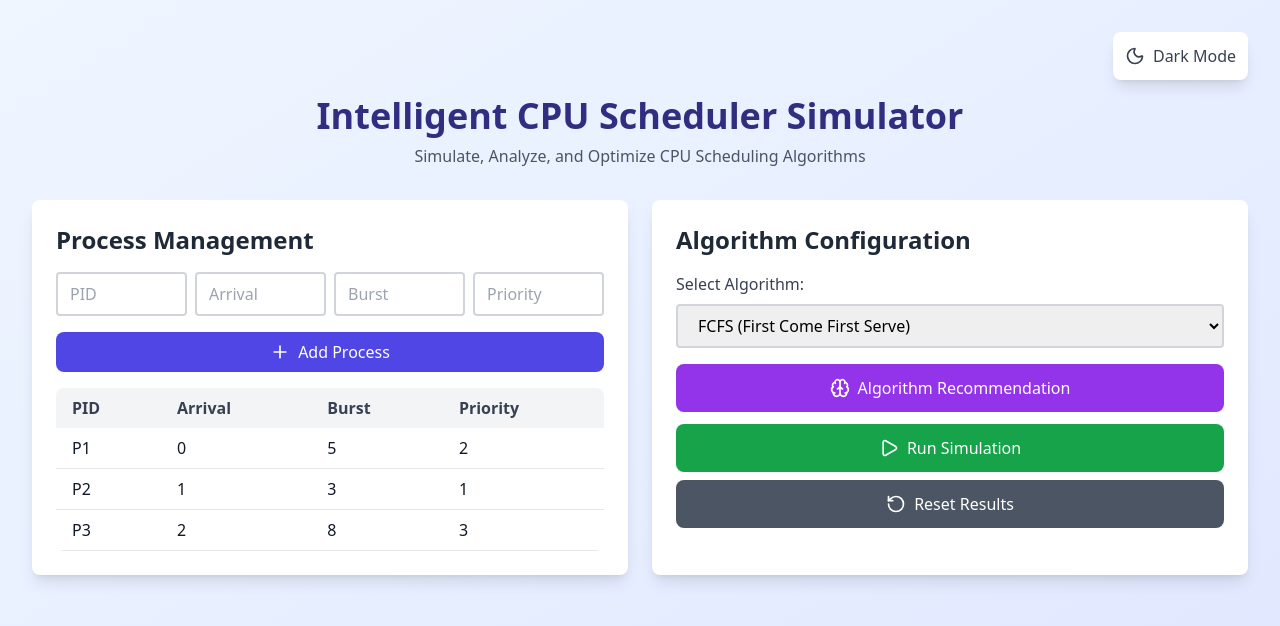
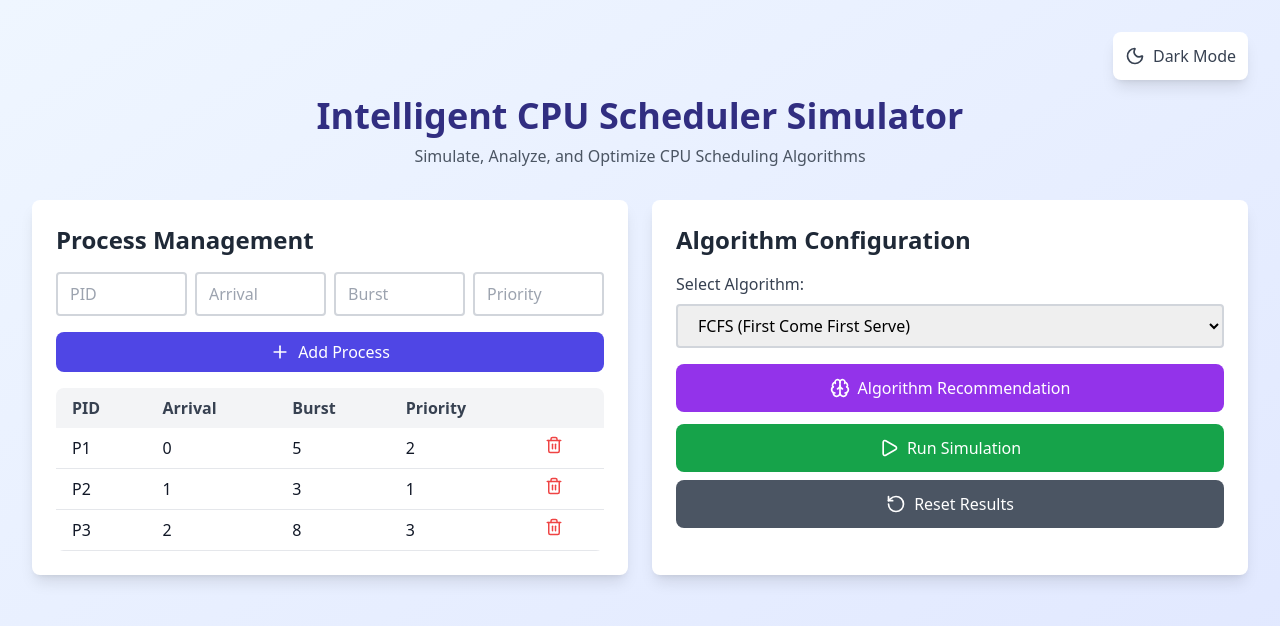
Before and after one commit to AyushDey1029/Intelligent-CPU-Scheduler-Simulator, a React (Create React App) app: page / in a window 1280 px wide. Shown: the top 626 px of the page. Built offline with nearby package versions, Linux system fonts and the light colour scheme.

Commit message:
Process delete button  added

```diff
--- a/src/App.js
+++ b/src/App.js
@@ -1,6 +1,6 @@
 import React, { useState, useEffect } from 'react';
 import { BarChart, Bar, XAxis, YAxis, CartesianGrid, Tooltip, Legend, ResponsiveContainer } from 'recharts';
-import { Play, Plus, Brain, RotateCcw, Moon, Sun } from 'lucide-react';
+import { Play, Plus, Brain, RotateCcw, Moon, Sun, Trash2 } from 'lucide-react';
 
 // Process Class
 class Process {
@@ -199,6 +199,10 @@ const CPUSchedulerSimulator = () => {
     }
   };
 
+  const removeProcess = (pid) => {
+    setProcesses(processes.filter(p => p.pid !== pid));
+  };
+
   const simulate = () => {
     const processCopies = processes.map(p => new Process(p.pid, p.arrivalTime, p.burstTime, p.priority));
     const result = selectedAlgorithm === 'roundRobin'
@@ -333,6 +337,7 @@ const CPUSchedulerSimulator = () => {
                     <th className={`px-4 py-2 text-left ${isDarkMode ? 'text-gray-300' : 'text-gray-700'}`}>Arrival</th>
                     <th className={`px-4 py-2 text-left ${isDarkMode ? 'text-gray-300' : 'text-gray-700'}`}>Burst</th>
                     <th className={`px-4 py-2 text-left ${isDarkMode ? 'text-gray-300' : 'text-gray-700'}`}>Priority</th>
+                    <th className={`px-4 py-2 ${isDarkMode ? 'text-gray-300' : 'text-gray-700'}`}></th>
                   </tr>
                 </thead>
                 <tbody>
@@ -344,6 +349,16 @@ const CPUSchedulerSimulator = () => {
                       <td className={`px-4 py-2 ${isDarkMode ? 'text-gray-200' : 'text-gray-900'}`}>{p.arrivalTime}</td>
                       <td className={`px-4 py-2 ${isDarkMode ? 'text-gray-200' : 'text-gray-900'}`}>{p.burstTime}</td>
                       <td className={`px-4 py-2 ${isDarkMode ? 'text-gray-200' : 'text-gray-900'}`}>{p.priority}</td>
+                      <td className="px-4 py-2">
+                        <button
+                          onClick={() => removeProcess(p.pid)}
+                          className={`transition ${
+                            isDarkMode ? 'text-red-400 hover:text-red-300' : 'text-red-500 hover:text-red-700'
+                          }`}
+                        >
+                          <Trash2 size={18} />
+                        </button>
+                      </td>
                     </tr>
                   ))}
                 </tbody>
```
